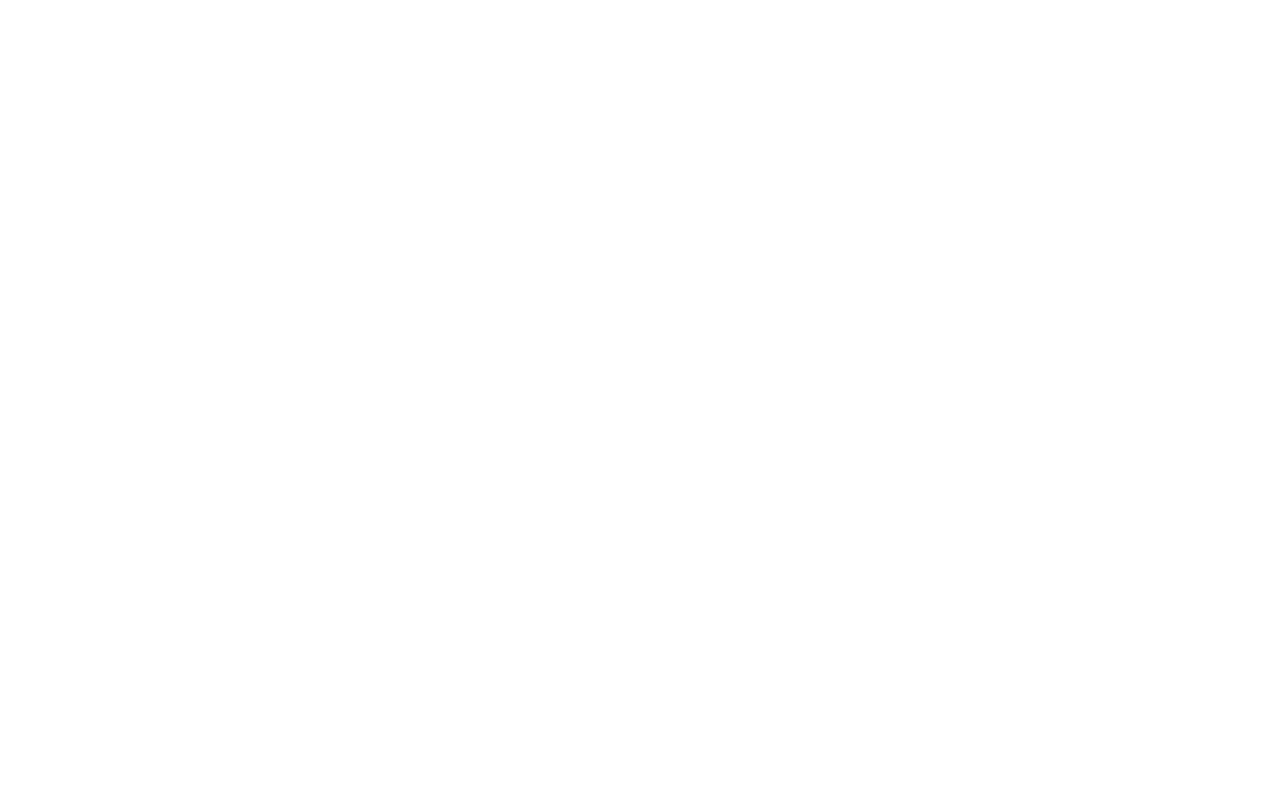
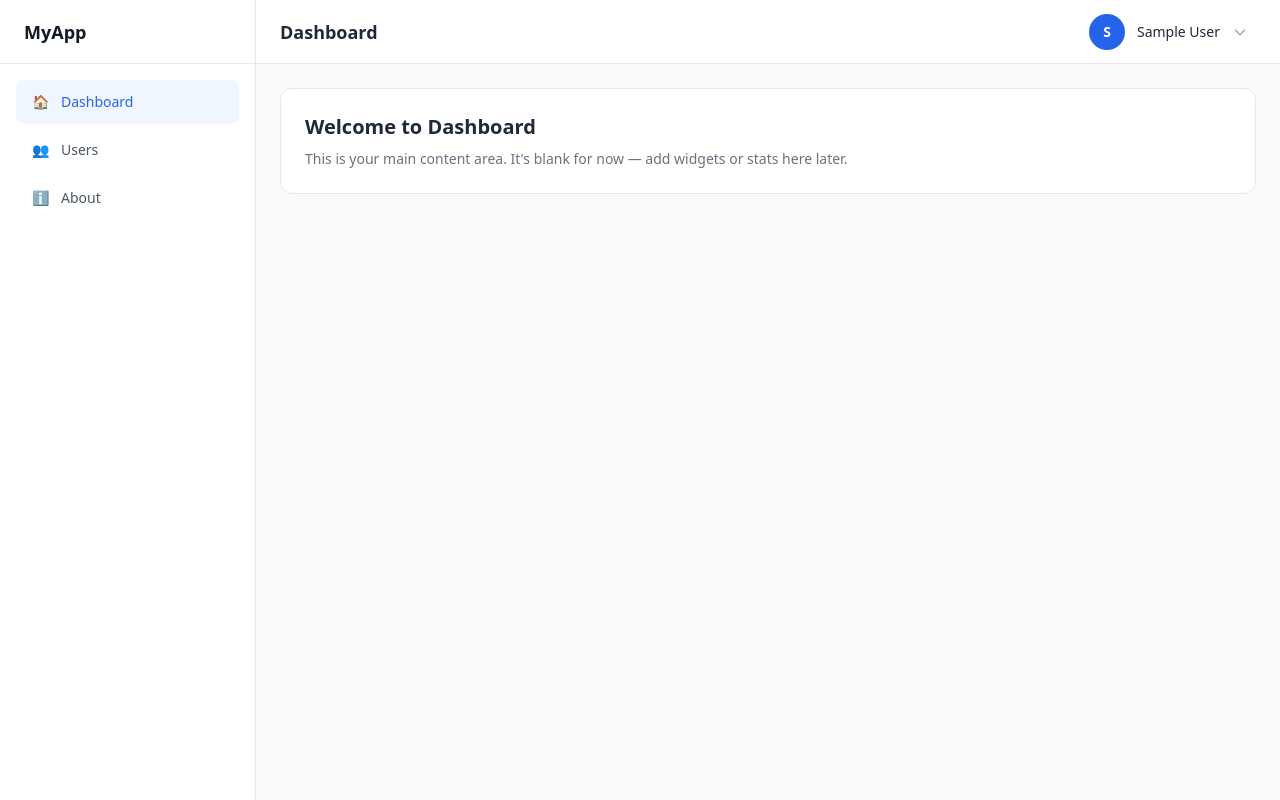
Before and after one commit to imranshkh283/docker-laravel12, a React app in the folder frontend/: page /dashboard in a window 1280 px wide. Before the commit this address had no page. Built offline with nearby package versions, Linux system fonts and the light colour scheme; sample sign-in values are in the browser's storage; the HTML template or start-up script is replaced by a standard one.

Commit message:
login UI

```diff
--- a/frontend/src/App.jsx
+++ b/frontend/src/App.jsx
@@ -1,14 +1,33 @@
-import { BrowserRouter, Routes, Route } from "react-router-dom";
+import { BrowserRouter, Routes, Route, Navigate } from "react-router-dom";
+
+import Register from "./pages/Register";
 import Login from "./pages/Login";
-import Register from "./pages/Register";
+import Dashboard from "./pages/Dashboard";
+import Home from "./pages/Home";
+import Users from "./pages/Users";
+import About from "./pages/About";
+import ProtectedRoute from "./components/ProtectedRoute";
 
 function App() {
     return (
         <BrowserRouter>
             <Routes>
-                <Route path="/" element={<Login />} />
+                {/* Public routes */}
+                <Route path="/" element={<Navigate to="/login" replace />} />
+                <Route path="/register" element={<Register />} />
                 <Route path="/login" element={<Login />} />
-                <Route path="/register" element={<Register />} />
+
+                {/* Protected routes */}
+                <Route element={<ProtectedRoute />}>
+                    <Route path="/dashboard" element={<Dashboard />}>
+                        <Route index element={<Home />} />
+                        <Route path="users" element={<Users />} />
+                        <Route path="about" element={<About />} />
+                    </Route>
+                </Route>
+
+                {/* 404 fallback */}
+                <Route path="*" element={<Navigate to="/login" replace />} />
             </Routes>
         </BrowserRouter>
     );
--- /dev/null
+++ b/frontend/src/components/Header.jsx
@@ -0,0 +1,119 @@
+import { useState, useRef, useEffect } from "react";
+import { useNavigate } from "react-router-dom";
+import api from "../api";
+
+function Header() {
+    const navigate = useNavigate();
+
+    // Read user from localStorage (set during login)
+    const [user] = useState(() => {
+        const stored = localStorage.getItem("user");
+        return stored ? JSON.parse(stored) : null;
+    });
+
+    const [dropdownOpen, setDropdownOpen] = useState(false);
+    const dropdownRef = useRef(null);
+
+    // Close dropdown when clicking outside
+    useEffect(() => {
+        const handleClickOutside = (e) => {
+            if (
+                dropdownRef.current &&
+                !dropdownRef.current.contains(e.target)
+            ) {
+                setDropdownOpen(false);
+            }
+        };
+        document.addEventListener("mousedown", handleClickOutside);
+        return () =>
+            document.removeEventListener("mousedown", handleClickOutside);
+    }, []);
+
+    // Logout handler
+    const handleLogout = async () => {
+        try {
+            await api.post("/logout");
+        } catch (err) {
+            // Even if API fails, still clear local data
+            console.error("Logout error:", err);
+        } finally {
+            localStorage.removeItem("token");
+            localStorage.removeItem("user");
+            navigate("/login");
+        }
+    };
+
+    return (
+        <header className="flex h-16 items-center justify-between border-b border-gray-200 bg-white px-6">
+            <h1 className="text-lg font-semibold text-gray-800">Dashboard</h1>
+
+            {/* Profile dropdown */}
+            <div className="relative" ref={dropdownRef}>
+                <button
+                    onClick={() => setDropdownOpen(!dropdownOpen)}
+                    className="flex items-center gap-3 rounded-lg px-2 py-1.5 transition hover:bg-gray-100"
+                >
+                    {/* Avatar circle with first letter */}
+                    <div className="flex h-9 w-9 items-center justify-center rounded-full bg-blue-600 text-sm font-semibold text-white">
+                        {user?.name?.charAt(0).toUpperCase() || "U"}
+                    </div>
+
+                    <div className="hidden text-left sm:block">
+                        <p className="text-sm font-medium text-gray-800">
+                            {user?.name || "User"}
+                        </p>
+                    </div>
+
+                    <svg
+                        className={`h-4 w-4 text-gray-400 transition ${
+                            dropdownOpen ? "rotate-180" : ""
+                        }`}
+                        fill="none"
+                        stroke="currentColor"
+                        viewBox="0 0 24 24"
+                    >
+                        <path
+                            strokeLinecap="round"
+                            strokeLinejoin="round"
+                            strokeWidth="2"
+                            d="M19 9l-7 7-7-7"
+                        />
+                    </svg>
+                </button>
+
+                {/* Dropdown */}
+                {dropdownOpen && (
+                    <div className="absolute right-0 mt-2 w-48 rounded-lg border border-gray-200 bg-white py-1 shadow-lg">
+                        <div className="border-b border-gray-100 px-4 py-2 sm:hidden">
+                            <p className="truncate text-sm font-medium text-gray-800">
+                                {user?.name}
+                            </p>
+                            <p className="truncate text-xs text-gray-500">
+                                {user?.email}
+                            </p>
+                        </div>
+
+                        <button
+                            onClick={() => {
+                                setDropdownOpen(false);
+                                navigate("/dashboard/profile");
+                            }}
+                            className="block w-full px-4 py-2 text-left text-sm text-gray-700 hover:bg-gray-50"
+                        >
+                            Profile
+                        </button>
+
+                        <button
+                            onClick={handleLogout}
+                            className="block w-full px-4 py-2 text-left text-sm text-red-600 hover:bg-red-50"
+                        >
+                            Logout
+                        </button>
+                    </div>
+                )}
+            </div>
+        </header>
+    );
+}
+
+export default Header;
--- /dev/null
+++ b/frontend/src/components/ProtectedRoute.jsx
@@ -0,0 +1,15 @@
+import { Navigate, Outlet } from "react-router-dom";
+
+function ProtectedRoute() {
+    const token = localStorage.getItem("token");
+
+    // If no token, redirect to login
+    if (!token) {
+        return <Navigate to="/login" replace />;
+    }
+
+    // Otherwise render the child route
+    return <Outlet />;
+}
+
+export default ProtectedRoute;
--- /dev/null
+++ b/frontend/src/components/Sidebar.jsx
@@ -0,0 +1,37 @@
+import { NavLink } from "react-router-dom";
+
+function Sidebar() {
+    // Reusable class for links
+    const linkClass = ({ isActive }) =>
+        `flex items-center gap-3 rounded-lg px-4 py-3 text-sm font-medium transition ${
+            isActive
+                ? "bg-blue-50 text-blue-600"
+                : "text-gray-600 hover:bg-gray-100 hover:text-gray-900"
+        }`;
+
+    return (
+        <aside className="w-64 shrink-0 border-r border-gray-200 bg-white">
+            {/* Brand */}
+            <div className="flex h-16 items-center border-b border-gray-200 px-6">
+                <span className="text-lg font-bold text-gray-900">MyApp</span>
+            </div>
+
+            {/* Nav links */}
+            <nav className="flex flex-col gap-1 p-4">
+                <NavLink to="/dashboard" end className={linkClass}>
+                    <span>🏠</span> Dashboard
+                </NavLink>
+
+                <NavLink to="/dashboard/users" className={linkClass}>
+                    <span>👥</span> Users
+                </NavLink>
+
+                <NavLink to="/dashboard/about" className={linkClass}>
+                    <span>ℹ️</span> About
+                </NavLink>
+            </nav>
+        </aside>
+    );
+}
+
+export default Sidebar;
--- /dev/null
+++ b/frontend/src/pages/About.jsx
@@ -0,0 +1,12 @@
+function About() {
+    return (
+        <div className="rounded-xl border border-gray-200 bg-white p-6">
+            <h2 className="text-xl font-semibold text-gray-800">About</h2>
+            <p className="mt-2 text-sm text-gray-500">
+                This is a simple React + Laravel learning project.
+            </p>
+        </div>
+    );
+}
+
+export default About;
--- /dev/null
+++ b/frontend/src/pages/Dashboard.jsx
@@ -0,0 +1,23 @@
+import { Outlet } from "react-router-dom";
+import Sidebar from "../components/Sidebar";
+import Header from "../components/Header";
+
+function Dashboard() {
+    return (
+        <div className="flex h-screen bg-gray-50">
+            <Sidebar />
+
+            {/* Right side: header + content */}
+            <div className="flex flex-1 flex-col">
+                <Header />
+
+                {/* Main content area */}
+                <main className="flex-1 overflow-y-auto p-6">
+                    <Outlet />
+                </main>
+            </div>
+        </div>
+    );
+}
+
+export default Dashboard;
--- /dev/null
+++ b/frontend/src/pages/Home.jsx
@@ -0,0 +1,15 @@
+function Home() {
+    return (
+        <div className="rounded-xl border border-gray-200 bg-white p-6">
+            <h2 className="text-xl font-semibold text-gray-800">
+                Welcome to Dashboard
+            </h2>
+            <p className="mt-2 text-sm text-gray-500">
+                This is your main content area. It's blank for now — add widgets
+                or stats here later.
+            </p>
+        </div>
+    );
+}
+
+export default Home;
--- a/frontend/src/pages/Login.jsx
+++ b/frontend/src/pages/Login.jsx
@@ -1,8 +1,9 @@
 import { useState } from "react";
-
+import { useNavigate } from "react-router-dom";
 import api from "../api";
 
 function Login() {
+    const navigate = useNavigate();
     const [form, setForm] = useState({
         email: "",
         password: "",
@@ -33,6 +34,8 @@
                 );
 
                 setSuccess(response.data.message);
+
+                setTimeout(() => navigate("/dashboard"), 800);
 
                 setForm({ email: "", password: "" });
             }
--- /dev/null
+++ b/frontend/src/pages/Users.jsx
@@ -0,0 +1,10 @@
+function Users() {
+    return (
+        <div className="rounded-xl border border-gray-200 bg-white p-6">
+            <h2 className="text-xl font-semibold text-gray-800">Users</h2>
+            <p className="mt-2 text-sm text-gray-500">User list coming soon.</p>
+        </div>
+    );
+}
+
+export default Users;
```
Also changed, not shown: 1 other file (tests, documents, lock files or other folders).
